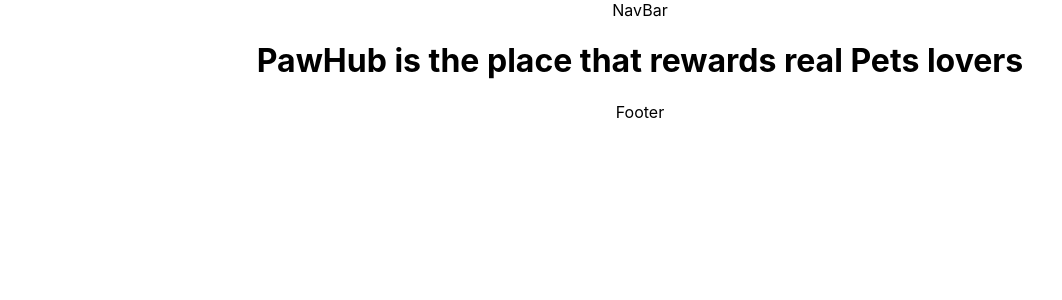
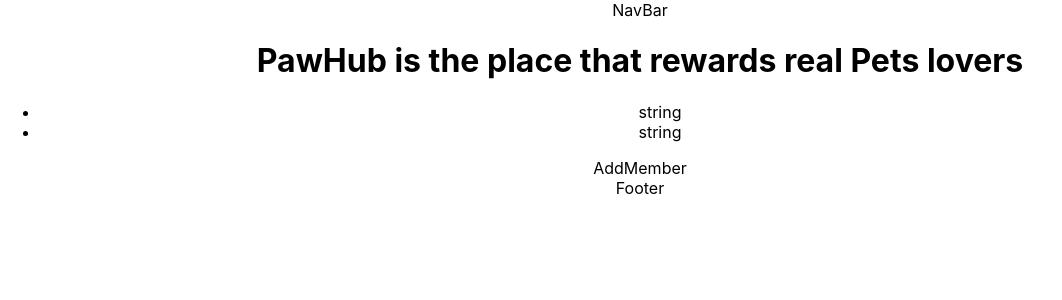
Before and after one commit to Lu-Smith/fans-app-react-typescript, a React (Create React App) app: page / in a window 1280 px wide. Shown: the top 300 px of the page, without its empty margins (0-1062 px from the left). Built offline with nearby package versions, Linux system fonts and the light colour scheme.

Commit message:
Updated App.tsx and Main.tsx
Added AddMeber.tsx

```diff
--- a/src/App.tsx
+++ b/src/App.tsx
@@ -1,14 +1,44 @@
-import React from 'react';
+import React, { useState } from 'react';
 import './App.css';
 import Footer from './components/Footer';
 import Main from './components/Main';
 import NavBar from './components/NavBar';
 
+export interface IState {
+  members: {
+    name: string
+    age: number
+    img: string
+    note: string
+    pet: string
+    petAge: number
+  }[]
+}
+
 function App() {
+const [members, setMembers] = useState<IState["members"]>([
+  {
+    name: "string",
+    age: 54,
+    img: "string",
+    note: "string",
+    pet: "string",
+    petAge: 4,
+  },
+  {
+    name: "string",
+    age: 54,
+    img: "string",
+    note: "string",
+    pet: "string",
+    petAge: 4,
+  },
+])
+
   return (
     <div className="App">
       <NavBar />
-      <Main />
+      <Main members={members} />
       <Footer />
     </div>
   );
--- /dev/null
+++ b/src/components/AddMember.tsx
@@ -0,0 +1,9 @@
+import React from 'react'
+
+const AddMember = () => {
+  return (
+    <div>AddMember</div>
+  )
+}
+
+export default AddMember;
--- a/src/components/Main.tsx
+++ b/src/components/Main.tsx
@@ -1,9 +1,28 @@
 import React from 'react'
+import { IState as Props } from '../App';
+import AddMember from './AddMember';
 
-const Main = () => {
+interface IProps {
+  members: Props["members"]
+}
+
+const Main: React.FC<IProps> = ( {members}) => {
+
+const renderMembers = (): JSX.Element[] => {
+  return members.map(member => {
+    return (
+      <li>{member.name}</li>
+    )
+  })
+}
+
   return (
     <div>
          <h1> PawHub is the place that rewards real Pets lovers</h1>
+         <ul>
+           {renderMembers()}
+         </ul>
+         <AddMember />
     </div>
   )
 }
```
